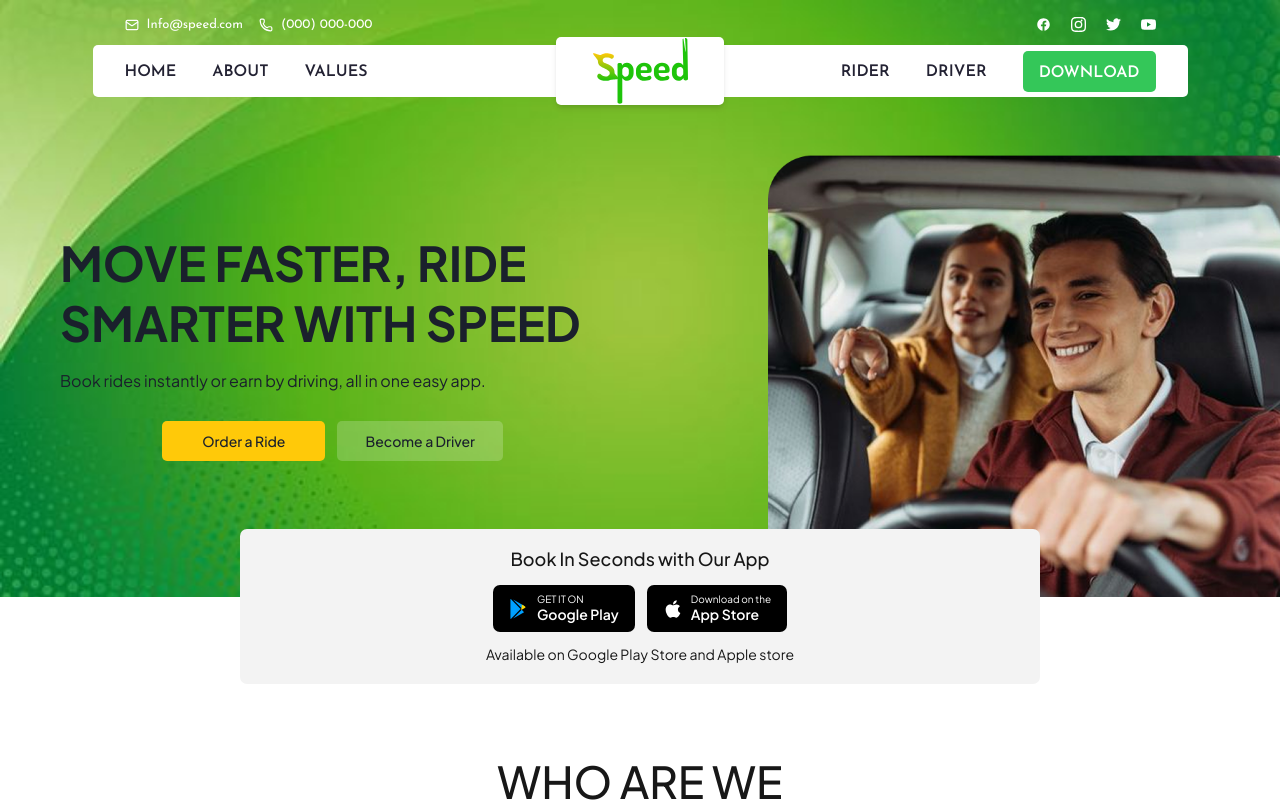
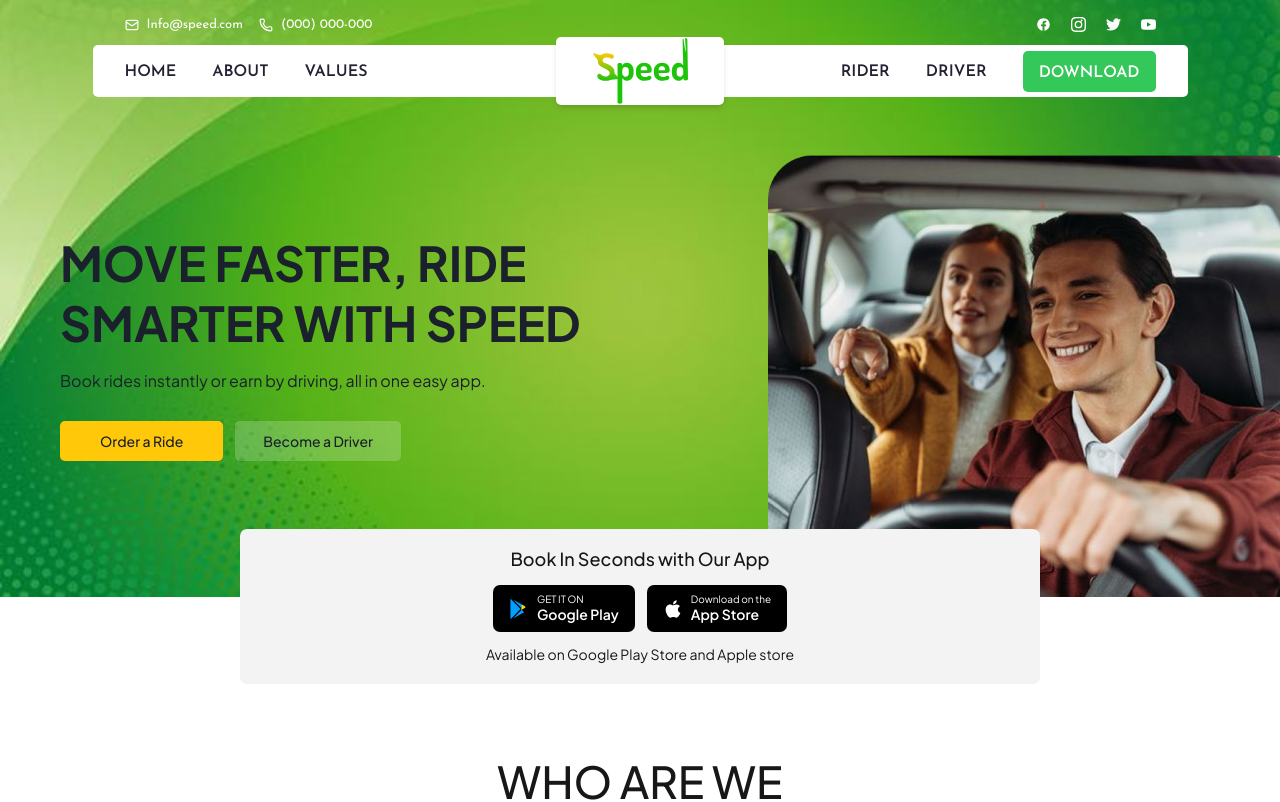
Before and after one commit to SamuelOmodele/speedride-landing, a Next.js app: page / in a window 1280 px wide. Shown: the top 802 px of the page. Built offline with nearby package versions, Linux system fonts and the light colour scheme.

Commit message:
updated button styles

```diff
--- a/components/LandingPage/HeroSection.tsx
+++ b/components/LandingPage/HeroSection.tsx
@@ -58,7 +58,7 @@ const HeroSection = () => {
             </motion.p>
             <motion.div
               variants={itemVariants}
-              className="mt-7 flex flex-row items-center justify-center gap-3"
+              className="mt-7 flex flex-row items-center max-lg:justify-center gap-3"
             >
               <button className="px-5 sm:px-10 py-2.5 cursor-pointer font-plus-jarkata-sans font-medium text-[#1A202C] text-sm rounded-[5px] bg-[#FFC909] hover:bg-[#FFC909]/80 duration-150 w-full sm:w-auto transition-transform hover:scale-105">
                 Order a Ride
```
